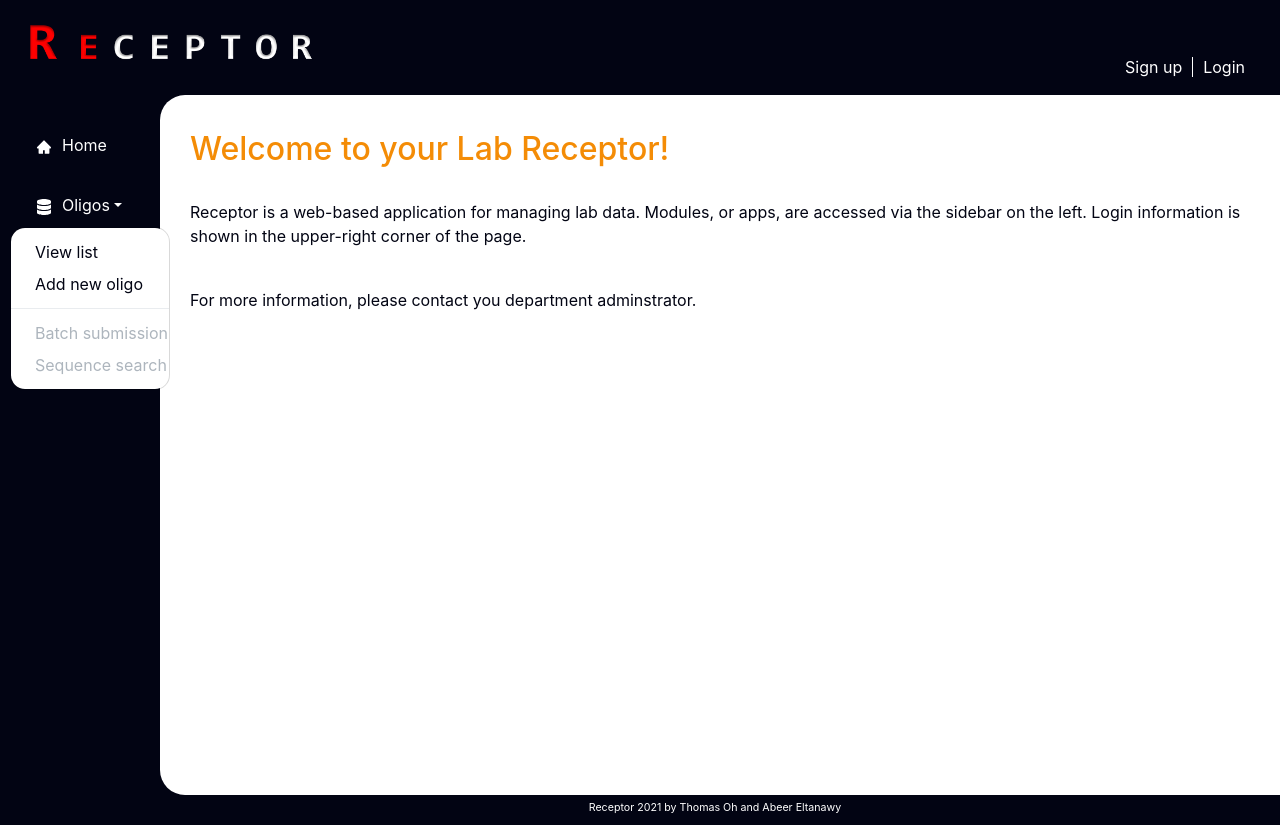
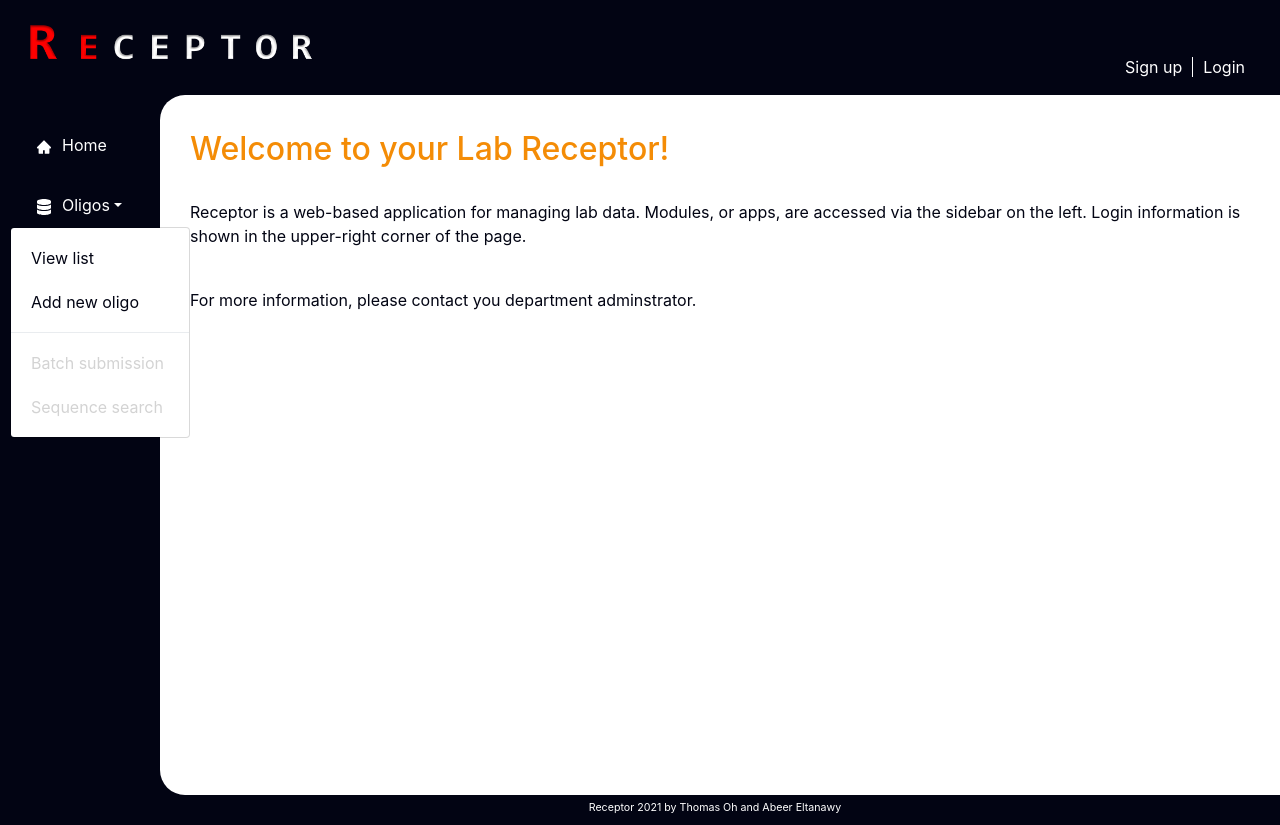
Before and after one commit to aeltanawy/Receptor, a React (Create React App) app in the folder frontend/: page / in a window 1280 px wide. Both pictures are taken after a click on the button "Oligos". Built offline with nearby package versions, Linux system fonts and the light colour scheme; no server answers; what react-alert-template-basic would draw is missing.

Commit message:
Adjusted page navigation to use Link instead of href

```diff
--- a/frontend/package.json
+++ b/frontend/package.json
@@ -60,5 +60,9 @@
       "last 1 firefox version",
       "last 1 safari version"
     ]
+  },
+  "engines": {
+    "node": "16.6.1",
+    "npm": "7.20.5"
   }
 }
--- a/frontend/public/index.html
+++ b/frontend/public/index.html
@@ -6,7 +6,7 @@
     <meta name="viewport" content="width=device-width, initial-scale=1" />
     <meta
       name="description"
-      content="Web site created using create-react-app"
+      content="Receptor web application for storing oligos"
     />
     <title>Receptor</title>
   </head>
--- a/frontend/src/App.js
+++ b/frontend/src/App.js
@@ -34,7 +34,7 @@ function App(props) {
                 <Route exact path='/' component={Home} />
                 <Route path='/register' exact component={RegisterForm} />
                 <Route path='/login' exact component={LoginForm} />
-                <Route path='/oligos' component={OligoList} />
+                <Route path='/oligos' exact component={OligoList} />
                 <Route path='/oligo_details/:id' component={OligoDetails} />
                 <Route path='/add' component={OligoAddEdit} />
                 <Route path='/edit/:id/' component={OligoAddEdit} />
--- a/frontend/src/components/Header.js
+++ b/frontend/src/components/Header.js
@@ -52,7 +52,7 @@ function Header(props) {
         <div className='logo'>
           <img
             className='logo-img'
-            src='/receptor_logo.gif'
+            src={process.env.PUBLIC_URL + '/receptor_logo.gif'}
             alt='Receptor application for storing oligos'
           />
         </div>
--- a/frontend/src/components/Navbar.css
+++ b/frontend/src/components/Navbar.css
@@ -20,10 +20,6 @@
     color: #FFFFFF;
 }
 
-.nav-item a:hover {
-    color: #FFBA08;
-}
-
 .dropdown {
     color: #FFFFFF;
 }
@@ -38,15 +34,25 @@
     text-decoration: none;
 }
 
-.dropdown-items {
-    border-radius: 15px 15px 15px 15px;
-    width: 15px;
+.dropdown-menu {
+    width: 180px;
 }
 
 .dropdown-items a {
+    display: block;
+    width: 100%;
+    text-align: inherit;
     color: #020413;
+    padding: 10px 20px 10px 20px;
 }
 
-.nav-item a:hover {
+.nav-item a:hover, .dropdown-items a:hover {
     background-color: #020413;
+    color: #FFBA08;
 }
+
+a.disabled {
+    pointer-events: none;
+    cursor: default;
+    color: lightgrey;
+}
--- a/frontend/src/components/Navbar.js
+++ b/frontend/src/components/Navbar.js
@@ -1,4 +1,5 @@
 import React from 'react';
+import { Link } from 'react-router-dom';
 import * as FaIcons from 'react-icons/fa';
 import * as AiIcons from 'react-icons/ai';
 import {
@@ -26,11 +27,11 @@ function NavbarMenu() {
           <span>Oligos</span>
         </Dropdown.Toggle>
         <Dropdown.Menu className='dropdown-items'>
-          <Dropdown.Item href='/oligos'>View list</Dropdown.Item>
-          <Dropdown.Item href='/add'>Add new oligo</Dropdown.Item>
+          <Link to='/oligos'>View list</Link>
+          <Link to='/add'>Add new oligo</Link>
           <Dropdown.Divider />
-          <Dropdown.Item disabled>Batch submission</Dropdown.Item>
-          <Dropdown.Item disabled>Sequence search</Dropdown.Item>
+          <Link to='#' class='disabled'>Batch submission</Link>
+          <Link to='#' class='disabled'>Sequence search</Link>
         </Dropdown.Menu>
       </Dropdown>
     </Nav>
```
